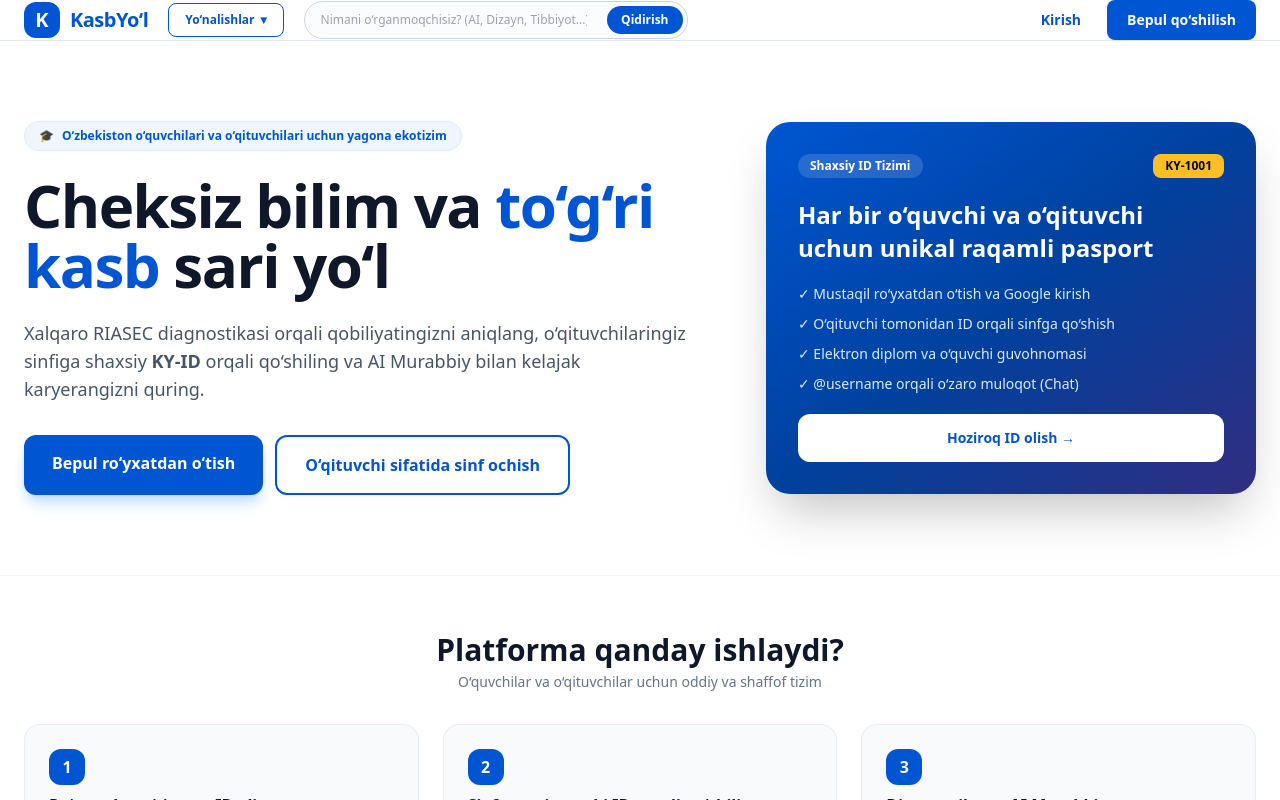
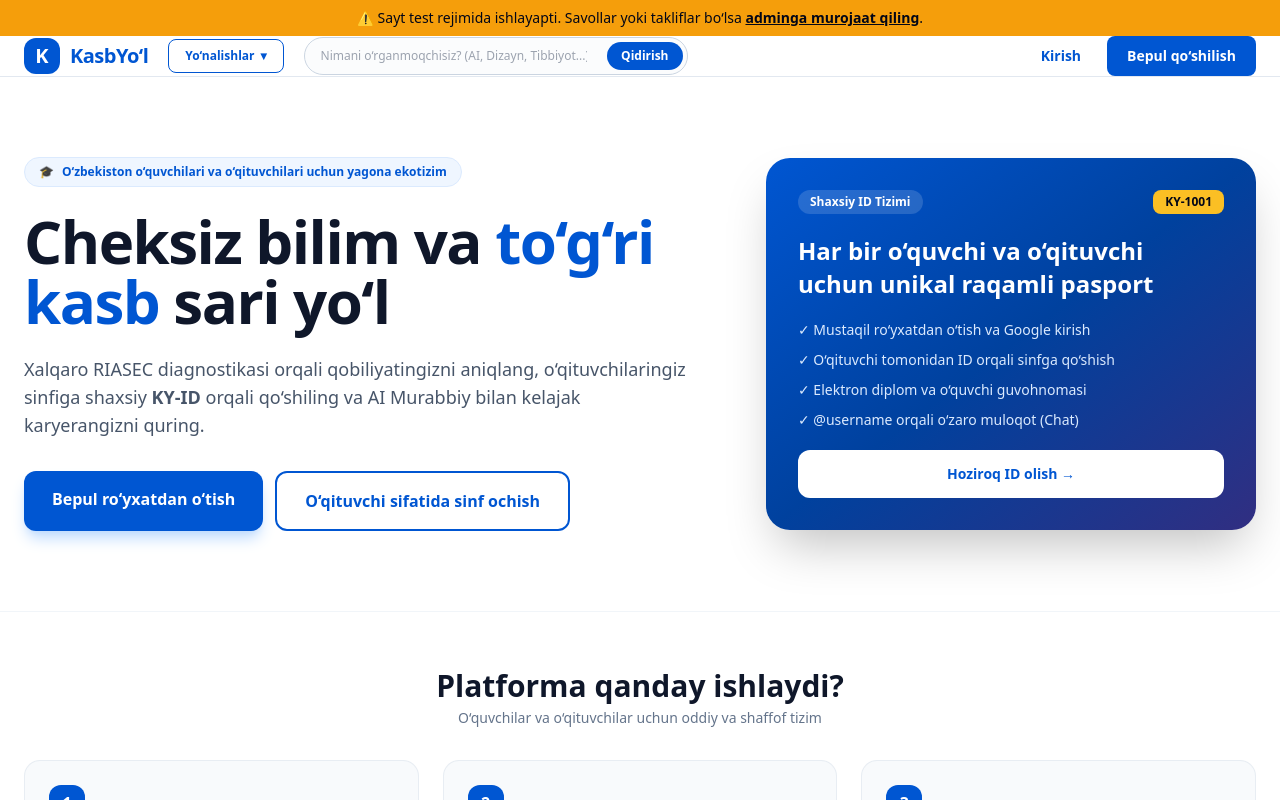
Before and after one commit to renmaone/KasbYo-lAI, a Next.js app in the folder apps/web/: page / in a window 1280 px wide. Shown: the top 800 px of the page. Built offline with nearby package versions, Linux system fonts and the light colour scheme.

Commit message:
Add top test mode notification banner

```diff
--- a/apps/web/src/app/layout.tsx
+++ b/apps/web/src/app/layout.tsx
@@ -1,3 +1,4 @@
+import { TestModeBanner } from "@/components/TestModeBanner";
 import type { Metadata } from "next";
 import "./globals.css";
 
@@ -9,7 +10,8 @@ export const metadata: Metadata = {
 export default function RootLayout({ children }: { children: React.ReactNode }) {
   return (
     <html lang="uz">
-      <body className="min-h-screen antialiased">{children}</body>
+      <body className="min-h-screen antialiased">
+        <TestModeBanner />{children}</body>
     </html>
   );
 }
--- /dev/null
+++ b/apps/web/src/components/TestModeBanner.tsx
@@ -0,0 +1,20 @@
+"use client";
+
+export function TestModeBanner() {
+  return (
+    <div className="w-full bg-amber-500 text-slate-950 text-xs sm:text-sm font-medium px-4 py-2 text-center shadow-sm z-50 relative">
+      <span>
+        ⚠️ Sayt test rejimida ishlayapti. Savollar yoki takliflar bo‘lsa{" "}
+        <a
+          href="https://t.me/ozodbek"
+          target="_blank"
+          rel="noopener noreferrer"
+          className="underline font-bold hover:text-slate-800"
+        >
+          adminga murojaat qiling
+        </a>
+        .
+      </span>
+    </div>
+  );
+}
```
